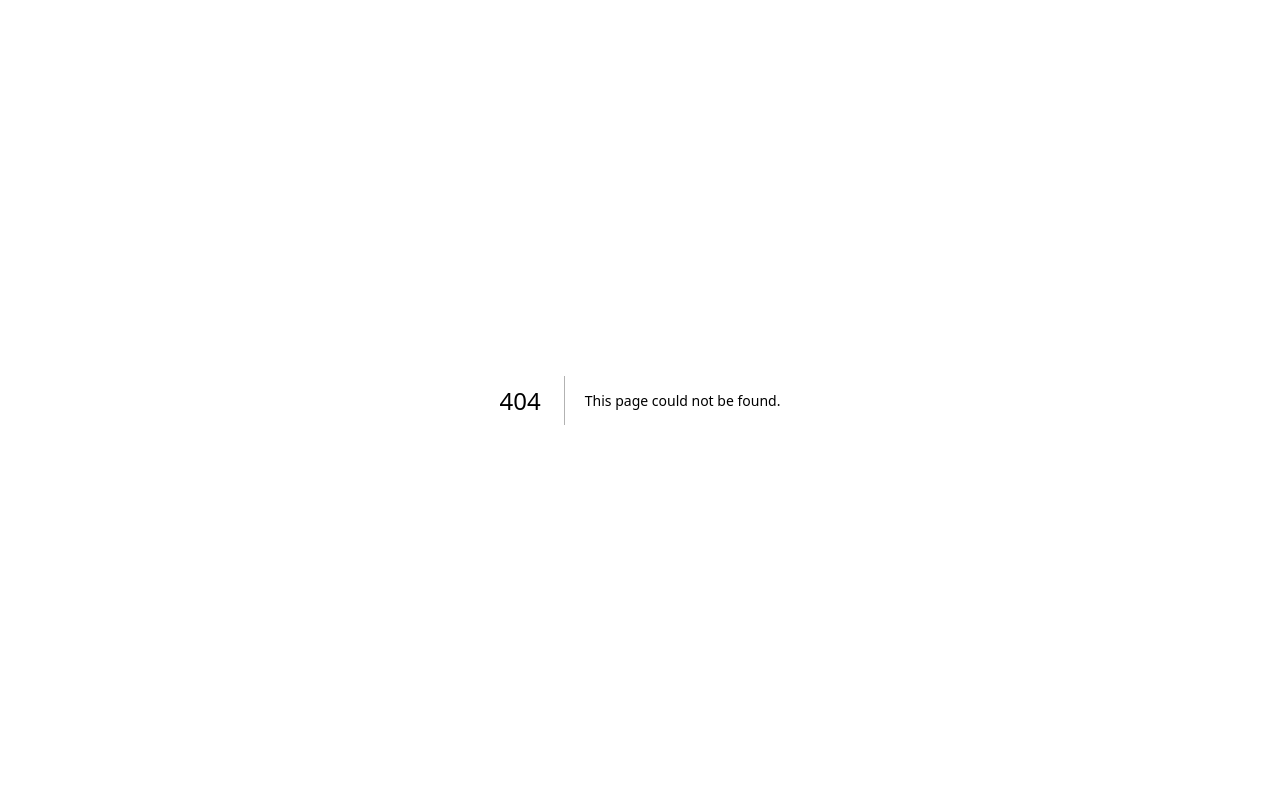
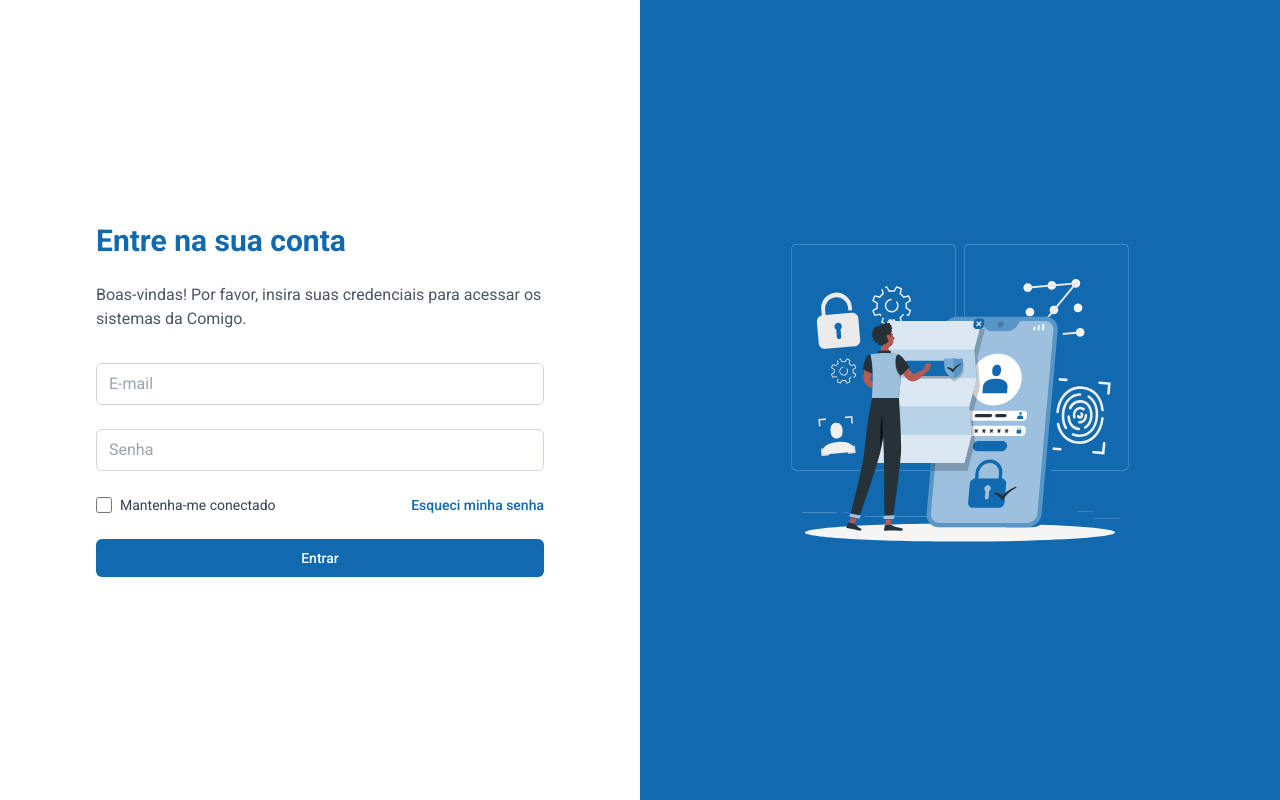
Before and after one commit to kennedysmartins/avaliacao-candidatos-comigo, a Next.js app in the folder frontend/: page /login in a window 1280 px wide. Before the commit this address had no page. Built offline with nearby package versions, Linux system fonts and the light colour scheme.

Commit message:
feat: :sparkles: initial login page

```diff
--- /dev/null
+++ b/frontend/src/app/login/page.tsx
@@ -0,0 +1,81 @@
+import Image from 'next/image'
+
+export default function LoginPage() {
+  return (
+    <div className="flex min-h-screen bg-white">
+      <div className="flex flex-col justify-center px-8 md:w-1/2">
+        <div className="w-full max-w-md mx-auto">
+          <h2 className="text-3xl font-bold text-primary mb-6">Entre na sua conta</h2>
+          <p className="text-gray-600 mb-8">
+            Boas-vindas! Por favor, insira suas credenciais para acessar os sistemas da Comigo.
+          </p>
+          <form className="space-y-6">
+            <div>
+              <label htmlFor="email" className="sr-only">
+                E-mail
+              </label>
+              <input
+                id="email"
+                name="email"
+                type="email"
+                required
+                className="w-full px-3 py-2 border border-gray-300 rounded-md focus:outline-none focus:ring-2 focus:ring-primary"
+                placeholder="E-mail"
+              />
+            </div>
+            <div>
+              <label htmlFor="password" className="sr-only">
+                Senha
+              </label>
+              <input
+                id="password"
+                name="password"
+                type="password"
+                required
+                className="w-full px-3 py-2 border border-gray-300 rounded-md focus:outline-none focus:ring-2 focus:ring-primary"
+                placeholder="Senha"
+              />
+            </div>
+            <div className="flex items-center justify-between">
+              <div className="flex items-center">
+                <input
+                  id="remember-me"
+                  name="remember-me"
+                  type="checkbox"
+                  className="h-4 w-4 text-primary focus:ring-primary border-gray-300 rounded"
+                />
+                <label htmlFor="remember-me" className="ml-2 block text-sm text-gray-700">
+                  Mantenha-me conectado
+                </label>
+              </div>
+              <div className="text-sm">
+                <a href="#" className="font-medium text-primary hover:text-primary">
+                  Esqueci minha senha
+                </a>
+              </div>
+            </div>
+            <div>
+              <button
+                type="submit"
+                className="w-full flex justify-center py-2 px-4 border border-transparent rounded-md shadow-sm text-sm font-medium text-white bg-primary hover:bg-blue-700 focus:outline-none focus:ring-2 focus:ring-offset-2 focus:ring-primary"
+              >
+                Entrar
+              </button>
+            </div>
+          </form>
+        </div>
+      </div>
+      <div className="hidden md:block md:w-1/2 bg-primary">
+        <div className="flex items-center justify-center h-full">
+          <Image
+            src="/login.svg"
+            alt="Login illustration"
+            width={400}
+            height={400}
+            className="max-w-full h-auto"
+          />
+        </div>
+      </div>
+    </div>
+  )
+}
```
